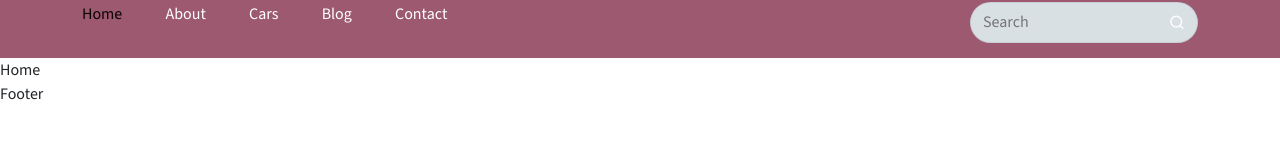
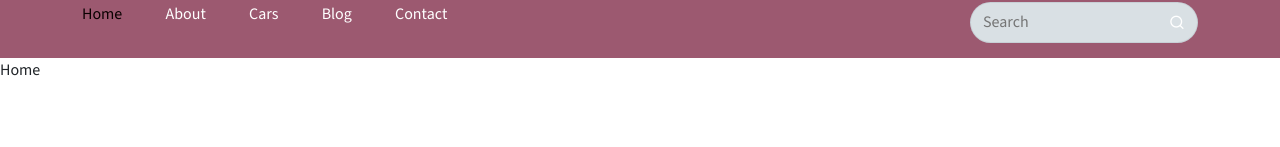
Before and after one commit to Ashu1244/Wheel, a React (Create React App) app: page /home in a window 1280 px wide. Shown: the part 153-300 px from the top of the page. Built offline with nearby package versions, Linux system fonts and the light colour scheme.

Commit message:
new update

```diff
--- a/src/components/Footer/Footer.jsx
+++ b/src/components/Footer/Footer.jsx
@@ -1,7 +1,17 @@
 import React from 'react';
+import { Container,Row,Col}  from 'reactstrap';
 
 const Footer = () => {
-  return <div>Footer</div>
+  return <footer className='footer'>
+    <Container>
+      <Row>
+        <Col lg="4" md="4" sm="12">
+
+        </Col>
+      </Row>
+    </Container>
+
+  </footer>
 };
 
 export default Footer;
```
